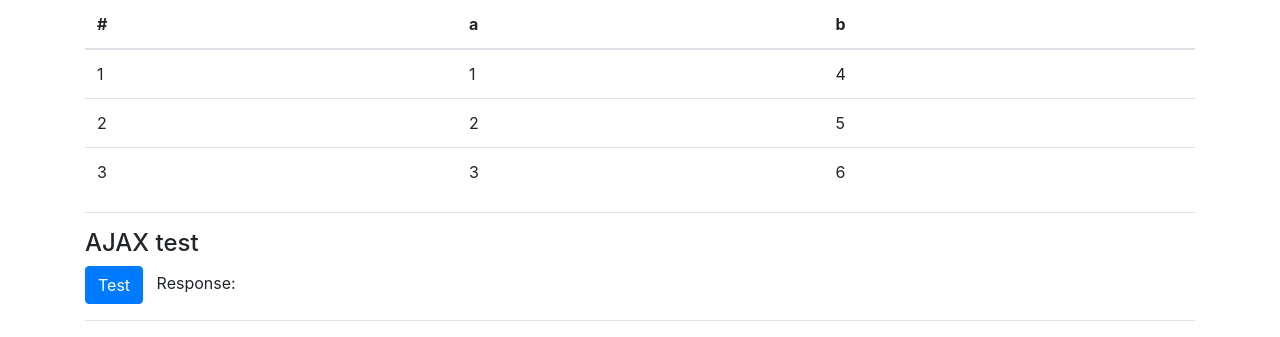
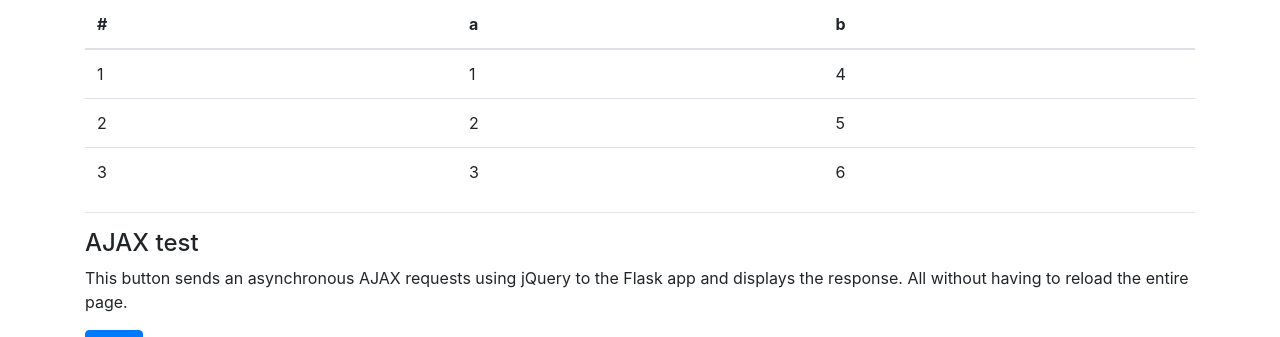
Before and after one commit to tranberg/flask-test, a Flask app: page / in a window 1280 px wide. Shown: the part 733-1070 px from the top of the page. Run offline with Flask 2, Linux system fonts and the light colour scheme; some libraries are stand-ins or nearby versions.

Commit message:
Description of AJAX

```diff
--- a/templates/index.html
+++ b/templates/index.html
@@ -23,8 +23,9 @@
 </table>
 
 <hr>
-
 <h4>AJAX test</h4>
+<p>This button sends an asynchronous AJAX requests using jQuery to the Flask app and displays the
+response. All without having to reload the entire page.</p>
 <button id="request" type="button" class="btn btn-primary">Test</button> &nbsp;
 <span>Response:</span> <span id="response"></span>
 
```
